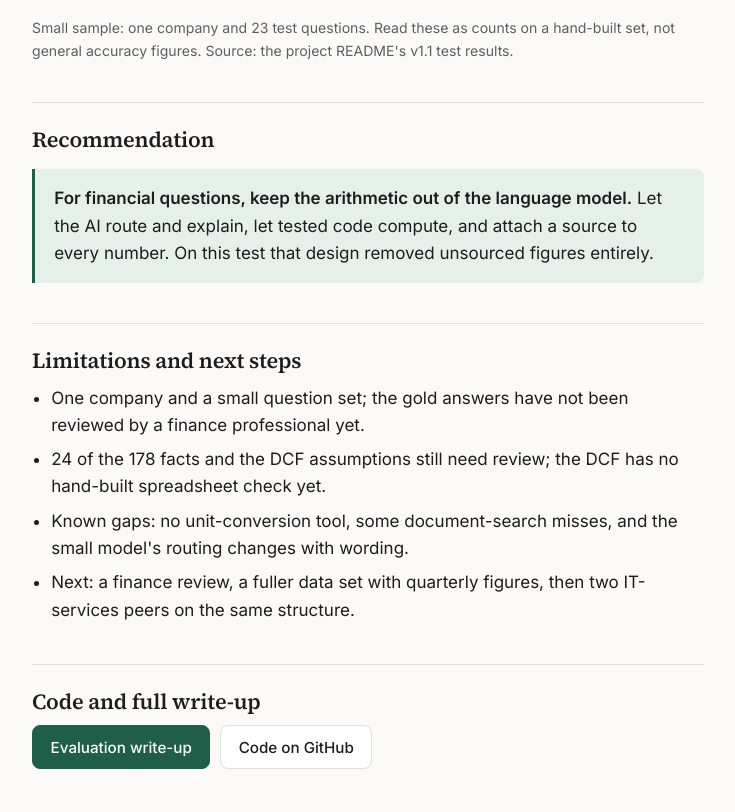
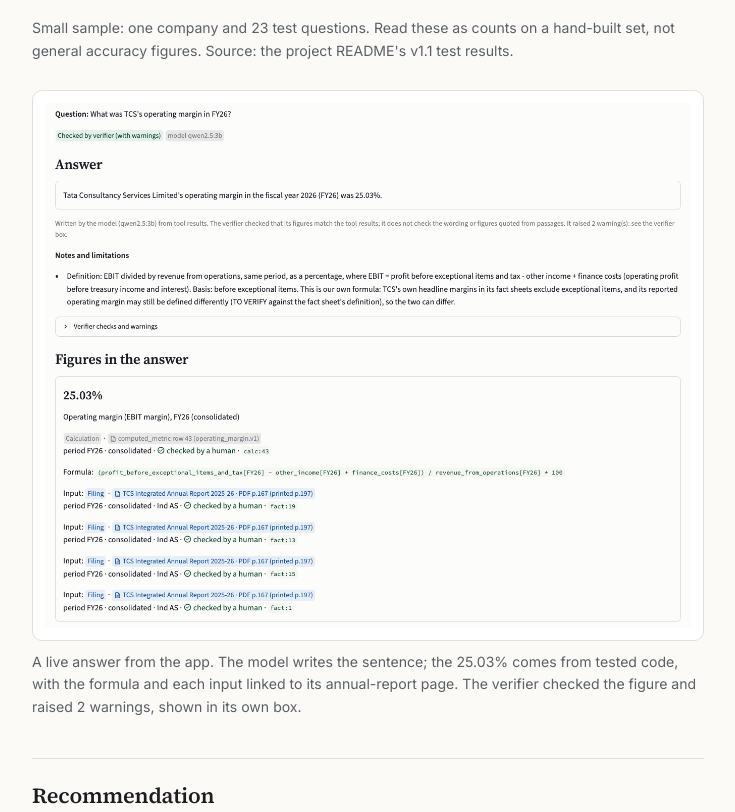
Before and after one commit to aradhyachandra/aradhyachandra.github.io, a plain HTML site: page projects/tcs-research-assistant.html in a window 1280 px wide. Shown: the part 1873-2685 px from the top of the page, without its empty margins (272-1007 px from the left). Drawn offline with Linux system fonts and the light colour scheme.

Commit message:
Add live app screenshot to the TCS case study
Sourced answer for FY26 operating margin (25.03%), captured with
Playwright from the local Streamlit app at 1400px, cropped and compressed.

```diff
--- a/projects/tcs-research-assistant.html
+++ b/projects/tcs-research-assistant.html
@@ -84,6 +84,11 @@
     </div>
     <p class="note">Small sample: one company and 23 test questions. Read these as counts on a hand-built set, not general accuracy figures. Source: the project README's v1.1 test results.</p>
 
+    <figure>
+      <a class="frame" href="/assets/img/tcs-sourced-answer.png" title="Open full-size screenshot"><img src="/assets/img/tcs-sourced-answer.png" width="1280" height="1040" alt="Screenshot of the assistant answering 'What was TCS's operating margin in FY26?' with 25.03%, followed by the formula and four inputs, each citing the TCS Integrated Annual Report 2025-26, PDF page 167, and marked as checked by a human." loading="lazy"></a>
+      <figcaption>A live answer from the app. The model writes the sentence; the 25.03% comes from tested code, with the formula and each input linked to its annual-report page. The verifier checked the figure and raised 2 warnings, shown in its own box.</figcaption>
+    </figure>
+
     <h2>Recommendation</h2>
     <div class="callout">
       <p><strong>For financial questions, keep the arithmetic out of the language model.</strong> Let the AI route and explain, let tested code compute, and attach a source to every number. On this test that design removed unsourced figures entirely.</p>
```
Also changed, not shown: assets/img/tcs-sourced-answer.png (added).
